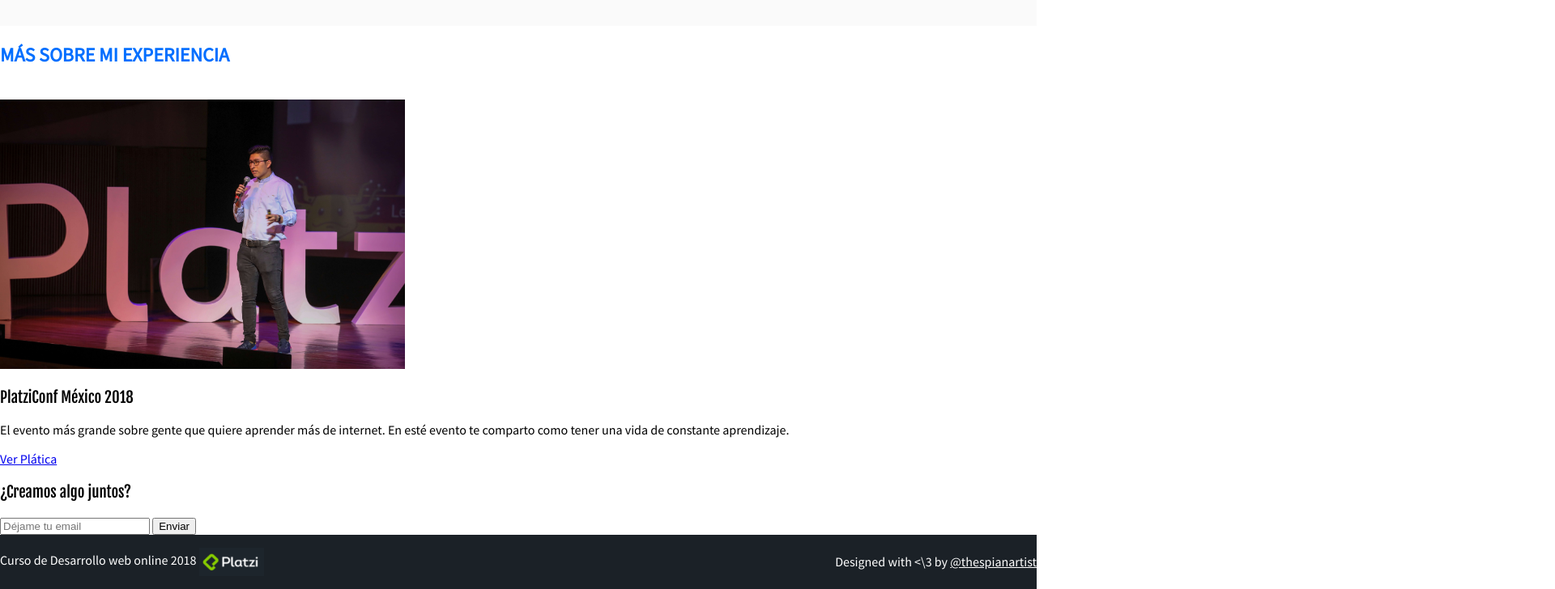
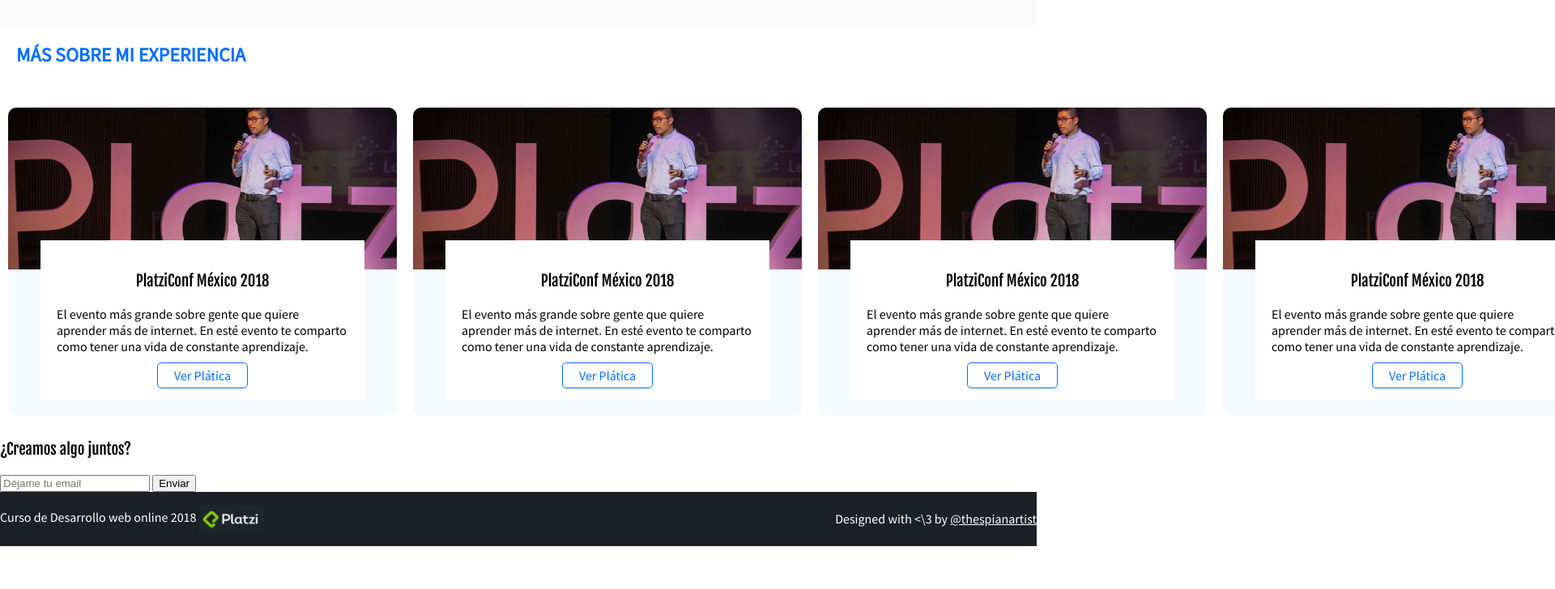
Before and after one commit to LeonidasEsteban/desarrollo-web-portafolio, a plain HTML site: page index.html in a window 1280 px wide. Shown: the part 1363-2091 px from the top of the page at 81% size, 1920 px wide, since content can reach past the window. After the commit the page ends 2038 px from the top, so only its background shows below. Drawn offline with Linux system fonts and the light colour scheme.

Commit message:
clase 34 - estilos de eventos

```diff
--- a/css/estilos.css
+++ b/css/estilos.css
@@ -211,3 +211,43 @@ figure {
 .footer a {
   color: white;
 }
+
+.event-list {
+  display: flex;
+
+}
+.event-list-title {
+  margin-left: 20px;
+}
+.event {
+  margin: 10px;
+  width: 480px;
+  flex-shrink: 0;
+  border-radius: 10px;
+  overflow: hidden;
+  background: #f4fbff;
+}
+.event img {
+  width: 480px;
+  height: 200px;
+  object-fit: cover;
+}
+.event-detail {
+  margin: 20px 40px;
+  margin-top: -40px;
+  background-color: white;
+  position: relative;
+  padding: 20px;
+  text-align: center;
+}
+.event-description {
+  text-align: left;
+}
+
+.event-url {
+  color: #056fff;
+  border: 1px solid;
+  padding: 5px 20px;
+  text-decoration: none;
+  border-radius: 5px;
+}
--- a/index.html
+++ b/index.html
@@ -63,15 +63,47 @@
           </figure>
         </article>
     </section>
-    <section id="eventos">
-      <h2>Más sobre mi experiencia</h2>
+    <h2 class="event-list-title">Más sobre mi experiencia</h2>
+    <section id="eventos" class="event-list">
       <article class="event">
         <figure class="event-imageContainer">
           <img class="event-image" src="images/platzi-conf.jpg" width="500" />
         </figure>
-        <h3 class="event-title">PlatziConf México 2018</h3>
-        <p class="event-description">El evento más grande sobre gente que quiere aprender más de internet. En esté evento te comparto como tener una vida de constante aprendizaje.</p>
-        <a class="event-url" href="https://www.youtube.com/watch?v=BIS7cWGgJg0" target="_blank">Ver Plática</a>
+        <div class="event-detail">
+          <h3 class="event-title">PlatziConf México 2018</h3>
+          <p class="event-description">El evento más grande sobre gente que quiere aprender más de internet. En esté evento te comparto como tener una vida de constante aprendizaje.</p>
+          <a class="event-url" href="https://www.youtube.com/watch?v=BIS7cWGgJg0" target="_blank">Ver Plática</a>
+        </div>
+      </article>
+      <article class="event">
+        <figure class="event-imageContainer">
+          <img class="event-image" src="images/platzi-conf.jpg" width="500" />
+        </figure>
+        <div class="event-detail">
+          <h3 class="event-title">PlatziConf México 2018</h3>
+          <p class="event-description">El evento más grande sobre gente que quiere aprender más de internet. En esté evento te comparto como tener una vida de constante aprendizaje.</p>
+          <a class="event-url" href="https://www.youtube.com/watch?v=BIS7cWGgJg0" target="_blank">Ver Plática</a>
+        </div>
+      </article>
+      <article class="event">
+        <figure class="event-imageContainer">
+          <img class="event-image" src="images/platzi-conf.jpg" width="500" />
+        </figure>
+        <div class="event-detail">
+          <h3 class="event-title">PlatziConf México 2018</h3>
+          <p class="event-description">El evento más grande sobre gente que quiere aprender más de internet. En esté evento te comparto como tener una vida de constante aprendizaje.</p>
+          <a class="event-url" href="https://www.youtube.com/watch?v=BIS7cWGgJg0" target="_blank">Ver Plática</a>
+        </div>
+      </article>
+      <article class="event">
+        <figure class="event-imageContainer">
+          <img class="event-image" src="images/platzi-conf.jpg" width="500" />
+        </figure>
+        <div class="event-detail">
+          <h3 class="event-title">PlatziConf México 2018</h3>
+          <p class="event-description">El evento más grande sobre gente que quiere aprender más de internet. En esté evento te comparto como tener una vida de constante aprendizaje.</p>
+          <a class="event-url" href="https://www.youtube.com/watch?v=BIS7cWGgJg0" target="_blank">Ver Plática</a>
+        </div>
       </article>
     </section>
     <section id="contacto" class="contact">
```
